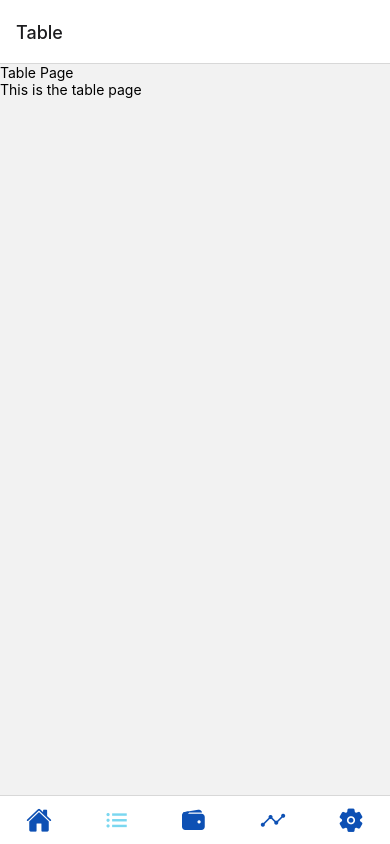
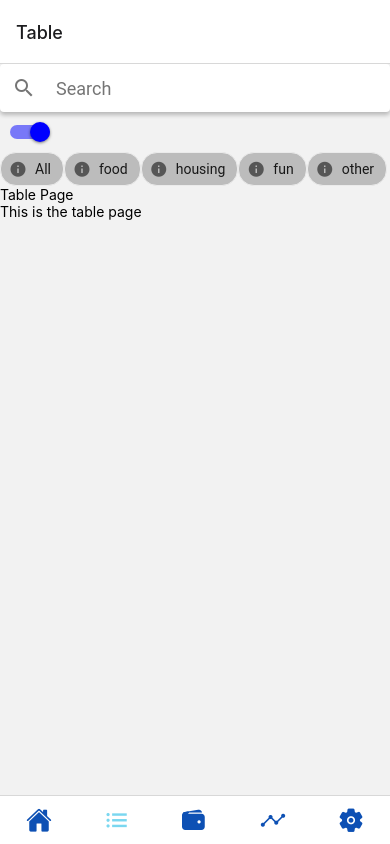
Before and after one commit to ubclaunchpad/ledge-it, a React Native app in the folder client/: screen /Table in a window 390 px wide. Built offline with nearby package versions, Linux system fonts and the light colour scheme.

Commit message:
table page header

```diff
--- /dev/null
+++ b/client/src/components/TablePage/TablePageHeader.jsx
@@ -0,0 +1,84 @@
+import React, { useState, useEffect } from 'react';
+import { View, ScrollView, StyleSheet } from 'react-native';
+import { Searchbar, Chip, Switch } from 'react-native-paper';
+
+const TablePageHeader = ({ categories, isExpense, setIsExpense }) => {
+  const [searchQuery, setSearchQuery] = useState('');
+  const [selectedLookup, setSelectedLookup] = useState({});
+  const [allButton, setAllButton] = useState(true);
+
+  const onChangeSearch = (query) => setSearchQuery(query);
+  const onToggleSwitch = () => setIsExpense(!isExpense);
+
+  useEffect(() => {
+    setAllButton(true);
+    setSelectedLookup((s) => {
+      const copyOfS = s;
+      categories.forEach((category) => {
+        copyOfS[category] = true;
+      });
+      return { ...copyOfS };
+    });
+  }, [categories]);
+
+  const allButtonPressLogic = () => {
+    if (allButton) {
+      categories.forEach((category) => {
+        selectedLookup[category] = false;
+        setSelectedLookup({ ...selectedLookup });
+      });
+      setAllButton(false);
+    } else {
+      categories.forEach((category) => {
+        selectedLookup[category] = true;
+        setSelectedLookup({ ...selectedLookup });
+      });
+      setAllButton(true);
+    }
+  };
+
+  const categoryButtonPressLogic = (category) => {
+    setSelectedLookup((s) => {
+      const copyOfS = s;
+      copyOfS[category] = !copyOfS[category];
+      return { ...copyOfS };
+    });
+    setAllButton(categories.every((category) => selectedLookup[category]));
+  };
+
+  return (
+    <>
+      <Searchbar placeholder="Search" onChangeText={onChangeSearch} value={searchQuery} />
+      <Switch
+        value={isExpense}
+        onValueChange={onToggleSwitch}
+        color="blue"
+        style={styles.switchStyles}
+      />
+      <View>
+        <ScrollView horizontal={true}>
+          <Chip icon="information" selected={allButton} onPress={allButtonPressLogic}>
+            All
+          </Chip>
+          {categories.map((category) => (
+            <Chip
+              icon="information"
+              key={category}
+              selected={selectedLookup[category]}
+              onPress={() => categoryButtonPressLogic(category)}>
+              {category}
+            </Chip>
+          ))}
+        </ScrollView>
+      </View>
+    </>
+  );
+};
+
+const styles = StyleSheet.create({
+  switchStyles: {
+    margin: 10,
+  },
+});
+
+export default TablePageHeader;
--- a/client/src/pages/TablePage.jsx
+++ b/client/src/pages/TablePage.jsx
@@ -1,9 +1,23 @@
-import React from 'react';
-import { Text, View } from 'react-native';
+import React, { useState, useEffect } from 'react';
+import { View, Text } from 'react-native';
+import TablePageHeader from '../components/TablePage/TablePageHeader';
 
 const TablePage = () => {
+  const [categories, setCategories] = useState([]);
+  const [isExpense, setIsExpense] = useState(true);
+
+  // Fetch user categories from db here
+  useEffect(() => {
+    if (isExpense) {
+      setCategories(['food', 'housing', 'fun', 'other']);
+    } else {
+      setCategories(['main job', 'part-time', 'passive', 'other']);
+    }
+  }, [isExpense]);
+
   return (
     <View>
+      <TablePageHeader categories={categories} isExpense={isExpense} setIsExpense={setIsExpense} />
       <Text>Table Page</Text>
       <Text>This is the table page</Text>
     </View>
```
